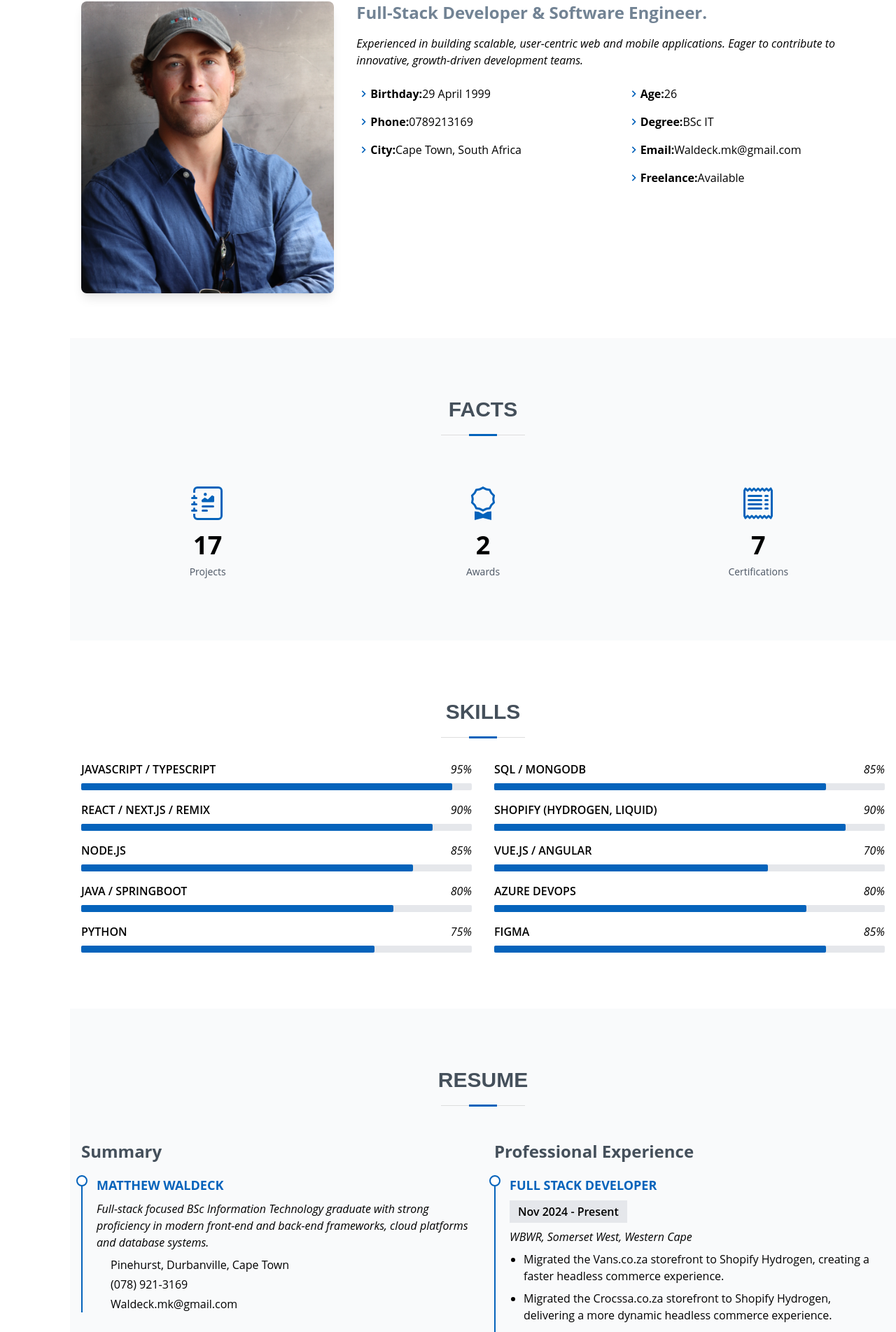
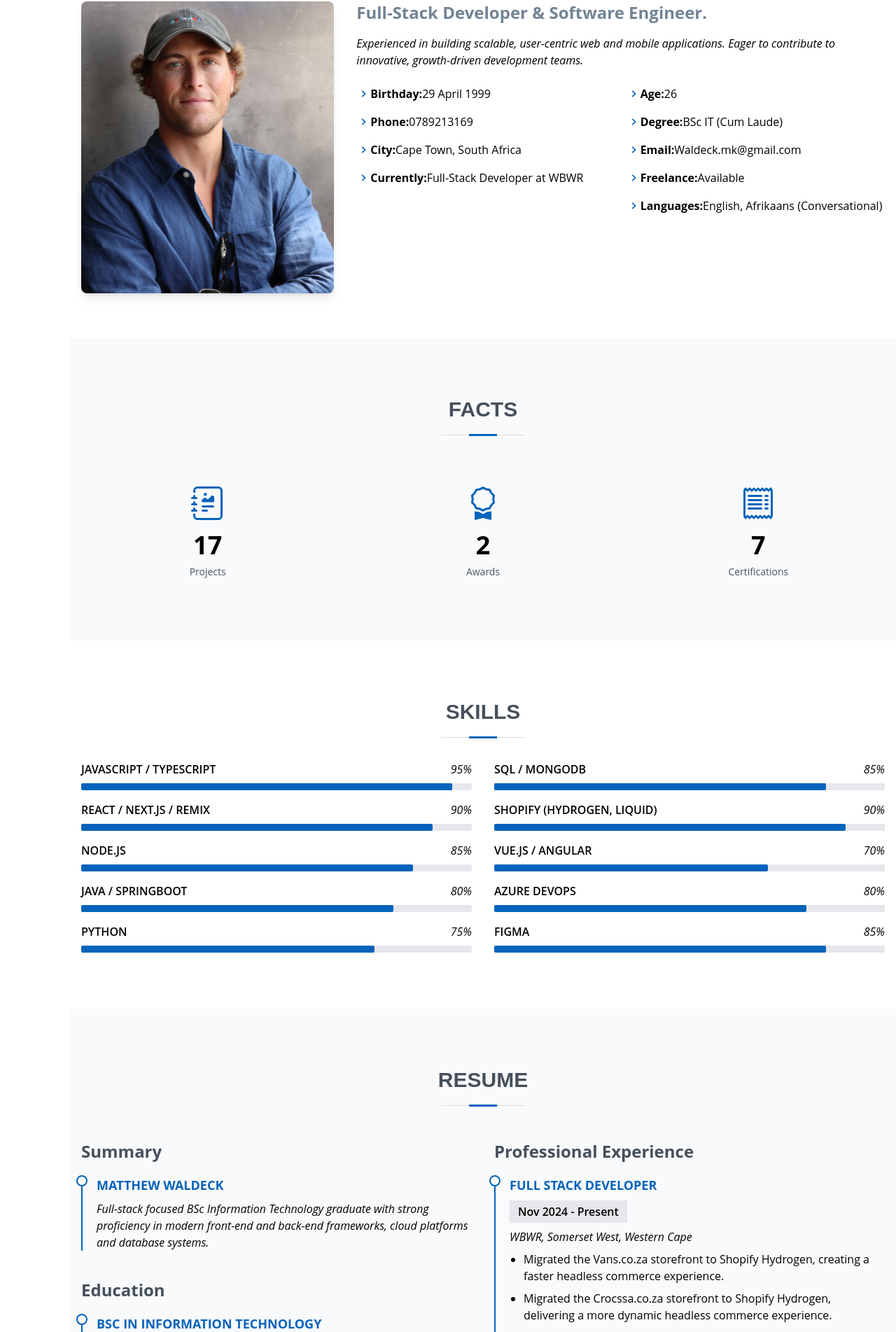
Before and after one commit to MattWaldeck/my-resume, a React (Vite) app: page / in a window 1280 px wide. Shown: the part 1078-2981 px from the top of the page at 70% size. Built offline with nearby package versions, Linux system fonts and the light colour scheme.

Commit message:
Add some info

```diff
--- a/src/components/About.tsx
+++ b/src/components/About.tsx
@@ -52,6 +52,11 @@ const About = () => {
                     <BiChevronRight className="text-custom-blue text-xl" />{' '}
                     <strong>City:</strong> <span>Cape Town, South Africa</span>
                   </li>
+                  <li className="flex items-center">
+                    <BiChevronRight className="text-custom-blue text-xl" />{' '}
+                    <strong>Currently:</strong>{' '}
+                    <span>Full-Stack Developer at WBWR</span>
+                  </li>
                 </ul>
               </div>
               <div>
@@ -62,7 +67,7 @@ const About = () => {
                   </li>
                   <li className="flex items-center">
                     <BiChevronRight className="text-custom-blue text-xl" />{' '}
-                    <strong>Degree:</strong> <span>BSc IT</span>
+                    <strong>Degree:</strong> <span>BSc IT (Cum Laude)</span>
                   </li>
                   <li className="flex items-center">
                     <BiChevronRight className="text-custom-blue text-xl" />{' '}
@@ -71,6 +76,11 @@ const About = () => {
                   <li className="flex items-center">
                     <BiChevronRight className="text-custom-blue text-xl" />{' '}
                     <strong>Freelance:</strong> <span>Available</span>
+                  </li>
+                  <li className="flex items-center">
+                    <BiChevronRight className="text-custom-blue text-xl" />{' '}
+                    <strong>Languages:</strong>{' '}
+                    <span>English, Afrikaans (Conversational)</span>
                   </li>
                 </ul>
               </div>
--- a/src/components/Resume.tsx
+++ b/src/components/Resume.tsx
@@ -20,11 +20,11 @@ const Resume = () => {
                 strong proficiency in modern front-end and back-end frameworks,
                 cloud platforms and database systems.
               </p>
-              <ul className="pl-5 mt-2 space-y-1">
-                <li>Pinehurst, Durbanville, Cape Town</li>
+              {/* <ul className="pl-5 mt-2 space-y-1">
+                <li>Durbanville, Cape Town</li>
                 <li>(078) 921-3169</li>
                 <li>Waldeck.mk@gmail.com</li>
-              </ul>
+              </ul> */}
             </div>
 
             <h3 className="text-2xl font-bold mt-10 mb-5 text-custom-dark-gray">
```
